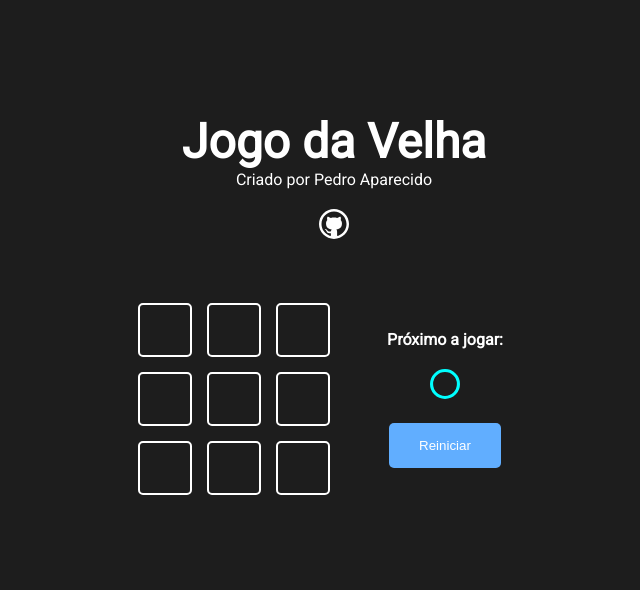
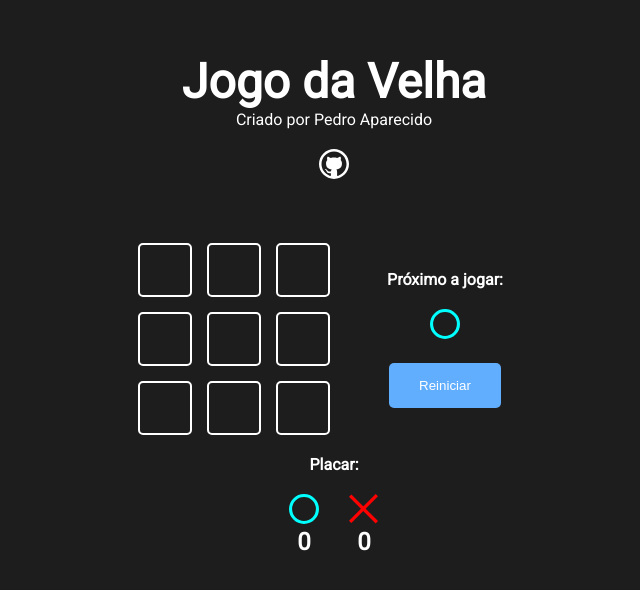
Before and after one commit to pedroaparecido/Jogo-da-Velha, a Next.js app: page / in a window 1280 px wide. Shown: the part 116-706 px from the top of the page, without its empty margins (306-946 px from the left). Built offline with nearby package versions, Linux system fonts and the light colour scheme.

Commit message:
Criado placar

```diff
--- a/src/components/Game/Game.jsx
+++ b/src/components/Game/Game.jsx
@@ -2,6 +2,7 @@
 import styles from './Game.module.css'
 import GameOption from '../gameoption/GameOption'
 import GameInfo from '../gameinfo/GameInfo'
+import Score from '../score/Score'
 
 function Game() {
 
@@ -69,6 +70,7 @@
     }, [winner])
 
     return(
+        <>
             <div className={styles.gameContent}>
                 <div className={styles.game}>
                     {
@@ -90,6 +92,8 @@
                     isDraw={draw}
                 />
             </div>
+            <Score />
+        </>
     )
 }
 
--- a/src/components/Game/Game.module.css
+++ b/src/components/Game/Game.module.css
@@ -8,6 +8,7 @@
     display: flex;
     gap: 30px;
     align-items: center;
+    margin-bottom: 20px;
 }
 
 @media screen and (max-width: 425px) {
--- /dev/null
+++ b/src/components/score/Score.jsx
@@ -0,0 +1,22 @@
+import styles from './Score.module.css'
+import Icon from '../icon/Icon'
+
+function Score(props) {
+    return(
+        <>
+            <h4>Placar:</h4>
+            <div className={styles.score}>
+                <div className={styles.scoreContent}>
+                    <Icon iconName="circle" />
+                    <h2>0</h2>
+                </div>
+                <div className={styles.scoreContent}>
+                    <Icon iconName="x" />
+                    <h2>0</h2>
+                </div>
+            </div>
+        </>
+    )
+}
+
+export default Score
--- /dev/null
+++ b/src/components/score/Score.module.css
@@ -0,0 +1,11 @@
+.score {
+    display: flex;
+    gap: 30px;
+    margin-top: 20px;
+}
+
+.scoreContent {
+    display: flex;
+    flex-direction: column;
+    align-items: center;
+}
```
Lines whose indentation alone changed are shown as unchanged.
